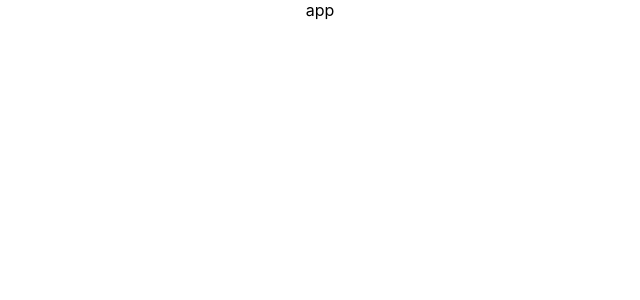
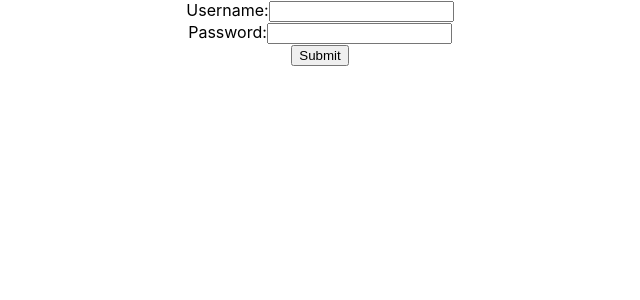
Before and after one commit to dinasaura/my-react-app, a React (Create React App) app: page / in a window 1280 px wide. Shown: the top 300 px of the page, without its empty margins (320-960 px from the left). Built offline with nearby package versions, Linux system fonts and the light colour scheme.

Commit message:
added file

```diff
--- a/src/App.js
+++ b/src/App.js
@@ -1,9 +1,10 @@
 import './App.css';
+import LoginForm from './CustomHooks/LoginForm';
 
 function App() {
   return (
     <div className="App">
-      app
+      <LoginForm/>
     </div>
   );
 }
--- /dev/null
+++ b/src/CustomHooks/LoginForm.js
@@ -0,0 +1,29 @@
+import React from 'react';
+import useFormInput from './UseFormInput';
+
+function LoginForm() {
+  const usernameInput = useFormInput('');
+  const passwordInput = useFormInput('');
+
+  const handleSubmit = event => {
+    event.preventDefault();
+    console.log('Username:', usernameInput.value);
+    console.log('Password:', passwordInput.value);
+  };
+
+  return (
+    <form onSubmit={handleSubmit}>
+      <div>
+        <label>Username:</label>
+        <input type="text" {...usernameInput} />
+      </div>
+      <div>
+        <label>Password:</label>
+        <input type="password" {...passwordInput} />
+      </div>
+      <button type="submit">Submit</button>
+    </form>
+  );
+}
+
+export default LoginForm;
--- /dev/null
+++ b/src/CustomHooks/UseFormInput.js
@@ -0,0 +1,16 @@
+import { useState } from 'react';
+
+function useFormInput(initialValue = '') {
+  const [value, setValue] = useState(initialValue);
+
+  const handleChange = event => {
+    setValue(event.target.value);
+  };
+
+  return {
+    value,
+    onChange: handleChange
+  };
+}
+
+export default useFormInput;
```
